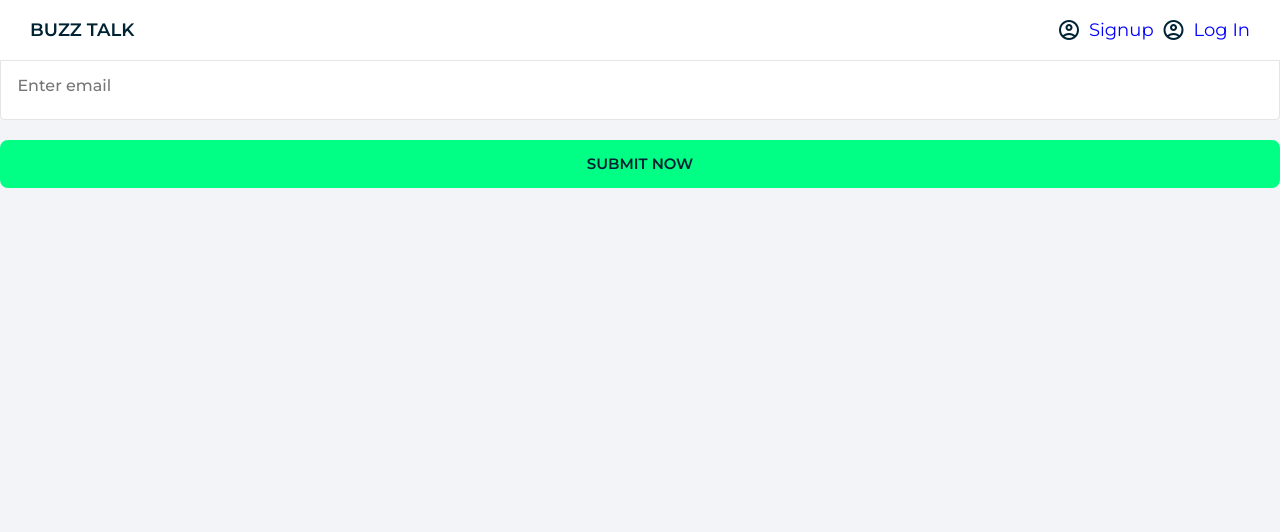
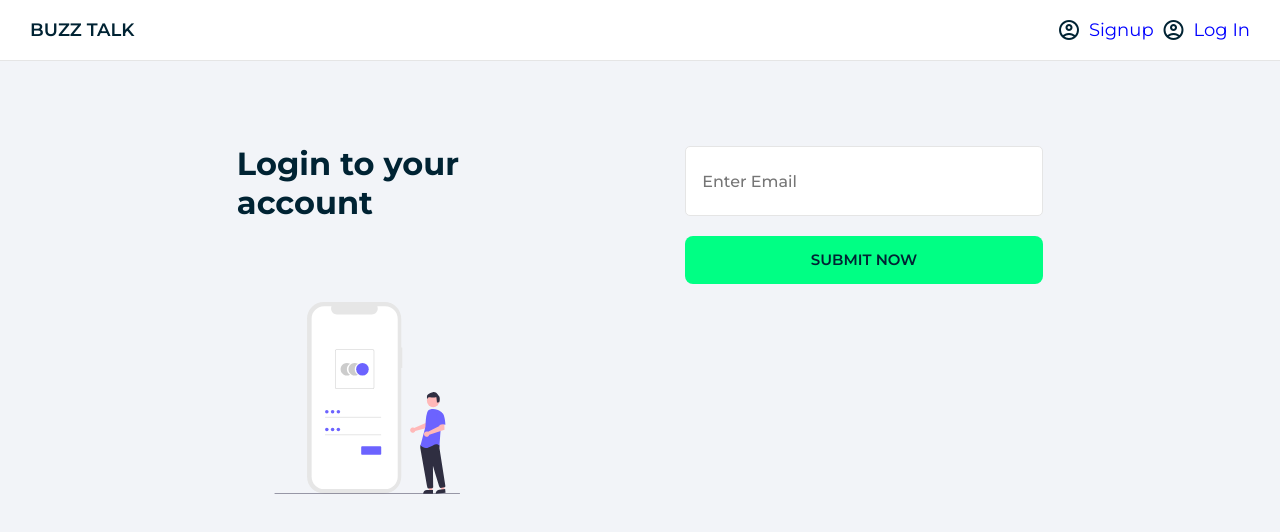
Before and after one commit to ahmedprottoy/Buzz-Talk, a React (Create React App) app in the folder frontend/: page /ForgotPassword in a window 1280 px wide. Shown: the top 532 px of the page. Built offline with nearby package versions, Linux system fonts and the light colour scheme; no server answers.

Commit message:
reset pass

```diff
--- a/frontend/src/Components/CheckCode.js
+++ b/frontend/src/Components/CheckCode.js
@@ -14,30 +14,26 @@ export default function CheckCode() {
 
   const submitHandler = (e) => {
     e.preventDefault();
-        console.log("hey")
-    Axios.post("http://localhost:3003/auth/recovery",{
-        email:email,
-        code:code
-    })
-    .then((response) => {
-        if(response.data.msg === "unauthorized"){
-            setErrText("Reset code doesn't match!!!")
-        }else{
-            navigate('/resetpassword',{state:{email:email}});
+    console.log("hey");
+    Axios.post("http://localhost:3003/auth/recovery", {
+      email: email,
+      code: code,
+    }).then((response) => {
+      if (response.data.msg === "unauthorized") {
+        setErrText("Reset code doesn't match!!!");
+      } else {
+        navigate("/resetpassword", { state: { email: email } });
       }
       //navigate("/SignUp");
-
     });
-    }
-
+  };
 
   return (
     <>
       <form className={classes.form} onSubmit={submitHandler}>
         <TextInput
-          type="text"
+          type="email"
           required
-
           placeholder="Enter email"
           icon="alternate_email"
           value={email}
@@ -46,21 +42,15 @@ export default function CheckCode() {
         <TextInput
           type="text"
           required
-
           placeholder="Reset Code"
           value={code}
           onChange={(e) => setCode(e.target.value)}
         />
-        <button
-          type="submit"
-          className={classes.submitButton}
-
-        >
+        <button type="submit" className={classes.submitButton}>
           <span>Submit Now</span>
         </button>
-        {errText && <p className={classes.error}>{errText}</p> }
+        {errText && <p className={classes.error}>{errText}</p>}
       </form>
-
     </>
   );
 }
--- a/frontend/src/Components/ForgotPassword.js
+++ b/frontend/src/Components/ForgotPassword.js
@@ -1,10 +1,10 @@
 import React, { useState } from "react";
 import TextInput from "./TextInput";
-
+import Illustration2 from "./Illustration2";
 import classes from "../Styles/signup.module.css";
 import Axios from "axios";
 
-import { Link, useNavigate } from "react-router-dom";
+import { useNavigate } from "react-router-dom";
 
 export default function ForgotPassword() {
   const [email, setEmail] = useState("");
@@ -12,38 +12,41 @@ export default function ForgotPassword() {
 
   const submitHandler = (e) => {
     e.preventDefault();
-        console.log("hey")
-    Axios.post("http://localhost:3003/auth/forgot",{
-        email:email
-    })
-    .then((response) => {
-        console.log(email)
-        navigate("/ChechkCode");
-
+    Axios.post("http://localhost:3003/auth/forgot", {
+      email: email,
+    }).then((response) => {
+      navigate("/CheckhCode");
     });
-    }
-
+  };
 
   return (
     <>
+      <main className={classes.main}>
+        <div className={classes.container}>
+          <div className={classes.cont}>
+            <div className={classes.left}>
+              <h1>Login to your account</h1>
+              <Illustration2 />
+            </div>
+            <div className={classes.right}>
               <form className={classes.form} onSubmit={submitHandler}>
                 <TextInput
-          type="text"
+                  type="email"
                   required
-
-          placeholder="Enter email"
+                  placeholder="Enter Email"
                   icon="alternate_email"
                   value={email}
                   onChange={(e) => setEmail(e.target.value)}
                 />
-        <button
-          type="submit"
-          className={classes.submitButton}
-
-        >
+                <button type="submit" className={classes.submitButton}>
                   <span>Submit Now</span>
                 </button>
               </form>
+            </div>
+          </div>
+        </div>
+      </main>
+      ;
     </>
   );
 }
--- a/frontend/src/Components/LogIn.js
+++ b/frontend/src/Components/LogIn.js
@@ -3,8 +3,7 @@ import Illustration2 from "./Illustration2";
 import classes from "../Styles/signup.module.css";
 import LogInForm from "./LogInForm";
 
-
-export default function SignUp() {
+export default function logIn() {
   return (
     <main className={classes.main}>
       <div className={classes.container}>
--- a/frontend/src/Components/LogInForm.js
+++ b/frontend/src/Components/LogInForm.js
@@ -38,10 +38,8 @@ export default function LogInForm() {
         "accessToken",
         "Bearer " + response.data.accessToken
         // response.data.accessToken
-
       );
       localStorage.setItem("id", response.data.id);
-
 
       if (response.data.next) {
         setStatus(response.data.msg);
@@ -96,8 +94,11 @@ export default function LogInForm() {
         {status && <p className={classes.status}>{status}</p>}
 
         <div className={classes.info}>
-        Don't have an account? <Link to="/SignUp">Sign Up </Link> first.<br/>
-        Forgot your password?<Link to="/ForgotPassword">click here </Link>
+          Don't have an account? <Link to="/SignUp">Sign Up </Link> first.
+          <br />
+          <br />
+          Forgot your password?
+          <Link to="/ForgotPassword"> Reset Password </Link>
         </div>
       </form>
     </>
--- a/frontend/src/Components/SignUpForm.js
+++ b/frontend/src/Components/SignUpForm.js
@@ -42,7 +42,7 @@ export default function SignUpFrom() {
         setStatus(response.data.msg);
         if (response.data.nav) {
           setTimeout(() => {
-            navigate("/");
+            navigate("/login");
           }, 1500);
         }
       });
```
Lines whose indentation alone changed are shown as unchanged.
